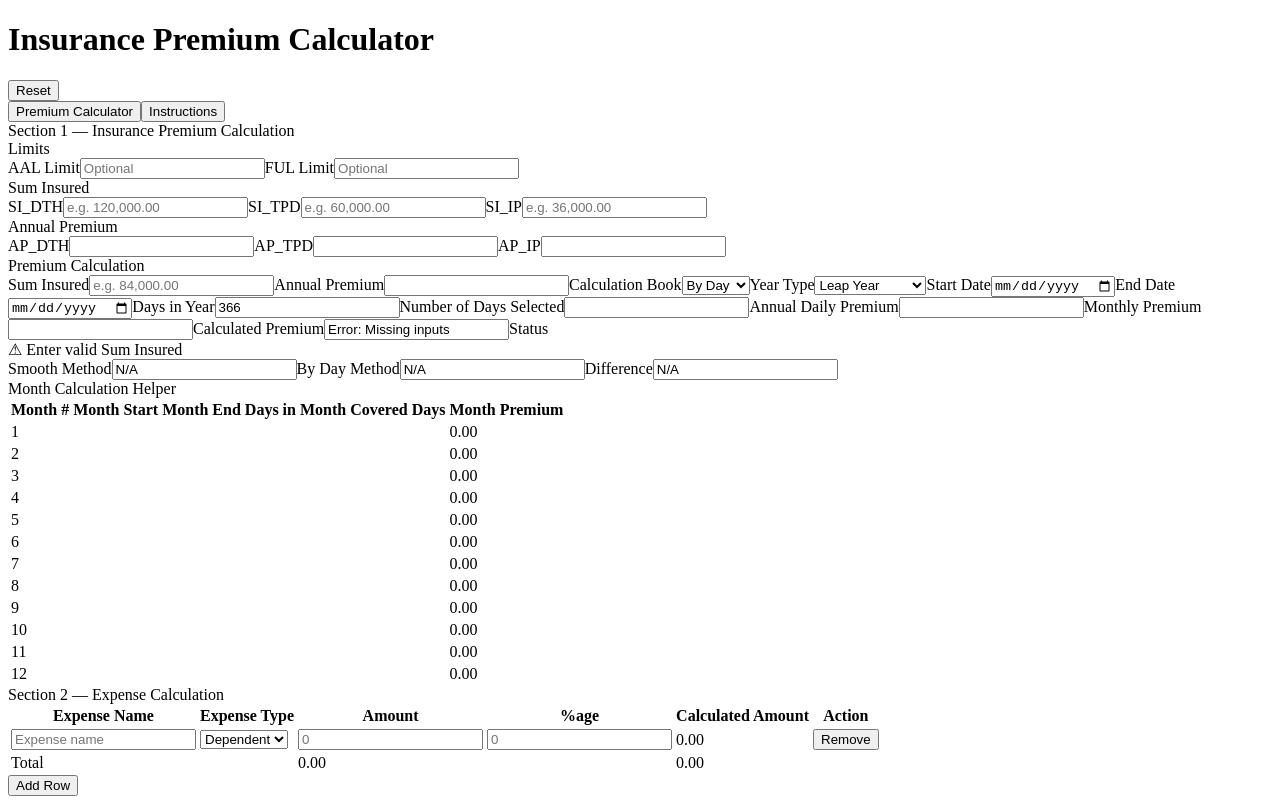
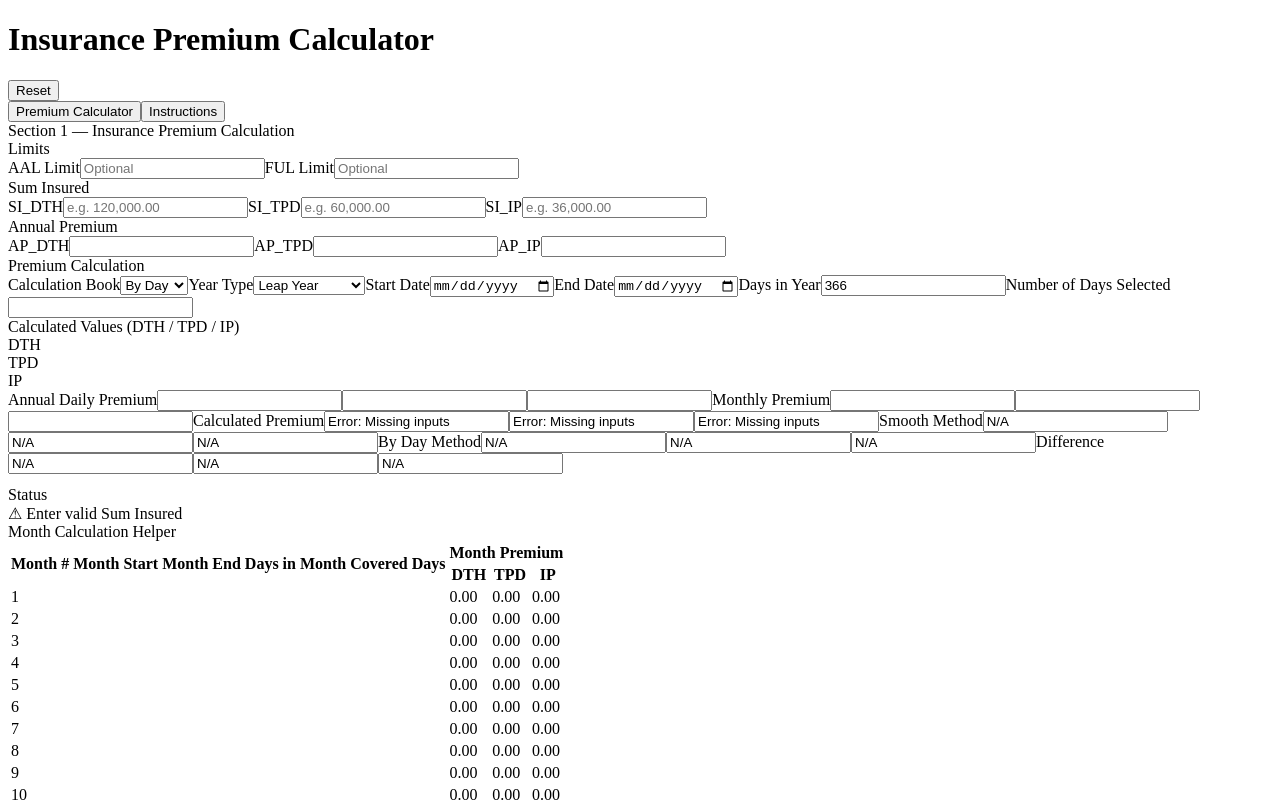
Before and after one commit to sharmalily1984-cloud/insurance-premium-web, a React (Vite) app: page / in a window 1280 px wide. Shown: the top 802 px of the page. Built offline with nearby package versions, Linux system fonts and the light colour scheme; the HTML template or start-up script is replaced by a standard one.

Commit message:
Remove old Sum Insured/Annual Premium; split calculations into DTH/TPD/IP columns

```diff
--- a/src/App.tsx
+++ b/src/App.tsx
@@ -29,7 +29,6 @@ export default function App() {
   // --- All calculator + expense state lifted here so it persists across tab
   //     switches (both tabs share this parent). A full page refresh remounts
   //     App and starts blank — no localStorage/sessionStorage involved. ---
-  const [sumInsuredText, setSumInsuredText] = useState('');
   const [book, setBook] = useState<CalculationBook | ''>(initialBook);
   const [yearType, setYearType] = useState<YearType | ''>(initialYearType);
   const [startDate, setStartDate] = useState('');
@@ -58,7 +57,6 @@ export default function App() {
 
   const handleReset = () => {
     if (!window.confirm('Reset all data?')) return;
-    setSumInsuredText('');
     setBook(initialBook);
     setYearType(initialYearType);
     setStartDate('');
@@ -100,8 +98,6 @@ export default function App() {
       {tab === 'calculator' ? (
         <>
           <Section1
-            sumInsuredText={sumInsuredText}
-            setSumInsuredText={setSumInsuredText}
             book={book}
             setBook={setBook}
             yearType={yearType}
--- a/src/components/Section1.tsx
+++ b/src/components/Section1.tsx
@@ -6,12 +6,11 @@ import {
   fmtDate,
   type CalculationBook,
   type PremiumInputs,
+  type PremiumResult,
   type YearType,
 } from '../engine/premiumEngine';
 
 interface Section1Props {
-  sumInsuredText: string;
-  setSumInsuredText: (v: string) => void;
   book: CalculationBook | '';
   setBook: (v: CalculationBook | '') => void;
   yearType: YearType | '';
@@ -111,10 +110,15 @@ function MoneyInput({
   );
 }
 
+/** Helper to display a calculated premium value. */
+function calcDisplay(r: PremiumResult): string {
+  return typeof r.calculatedPremium === 'number'
+    ? fmt2(r.calculatedPremium)
+    : r.calculatedPremium;
+}
+
 export default function Section1(props: Section1Props) {
   const {
-    sumInsuredText,
-    setSumInsuredText,
     book,
     setBook,
     yearType,
@@ -135,8 +139,6 @@ export default function Section1(props: Section1Props) {
     setSiIpText,
   } = props;
 
-  const [sumFocused, setSumFocused] = useState(false);
-
   // Parse limits
   const aalLimit = parseMoney(aalLimitText);
   const fulLimit = parseMoney(fulLimitText);
@@ -156,32 +158,29 @@ export default function Section1(props: Section1Props) {
   const tpdMsg = siValidationMsg(siTpd, aalLimit, fulLimit);
   const ipMsg = siValidationMsg(siIp, aalLimit, fulLimit);
 
-  // --- Existing Sum Insured / engine logic (unchanged) ---
-  const inputs: PremiumInputs = useMemo(
-    () => ({
-      sumInsured: parseMoney(sumInsuredText),
-      book,
-      yearType,
-      startDate,
-      endDate,
-    }),
-    [sumInsuredText, book, yearType, startDate, endDate],
+  // --- Run engine for each SI field (DTH/TPD/IP) ---
+  // The engine uses sumInsured to derive everything. We pass each SI independently.
+  const inputsDth: PremiumInputs = useMemo(
+    () => ({ sumInsured: siDth, book, yearType, startDate, endDate }),
+    [siDth, book, yearType, startDate, endDate],
+  );
+  const inputsTpd: PremiumInputs = useMemo(
+    () => ({ sumInsured: siTpd, book, yearType, startDate, endDate }),
+    [siTpd, book, yearType, startDate, endDate],
+  );
+  const inputsIp: PremiumInputs = useMemo(
+    () => ({ sumInsured: siIp, book, yearType, startDate, endDate }),
+    [siIp, book, yearType, startDate, endDate],
   );
 
-  const r = useMemo(() => calculatePremium(inputs), [inputs]);
+  const rDth = useMemo(() => calculatePremium(inputsDth), [inputsDth]);
+  const rTpd = useMemo(() => calculatePremium(inputsTpd), [inputsTpd]);
+  const rIp = useMemo(() => calculatePremium(inputsIp), [inputsIp]);
 
-  // While editing show the raw sanitized value; when blurred show currency format.
-  const sumParsed = parseMoney(sumInsuredText);
-  const sumDisplay = sumFocused
-    ? sumInsuredText.replace(/,/g, '')
-    : sumParsed != null
-      ? fmt2(sumParsed)
-      : '';
-
-  const calcPremiumDisplay =
-    typeof r.calculatedPremium === 'number'
-      ? fmt2(r.calculatedPremium)
-      : r.calculatedPremium;
+  // Status: use DTH result for overall status display (they share the same
+  // non-SI fields so status will be the same once SI is filled in any).
+  // We pick the first one that has a real SI, or DTH as fallback.
+  const statusResult = siDth != null ? rDth : siTpd != null ? rTpd : rDth;
 
   return (
     <div>
@@ -267,25 +266,9 @@ export default function Section1(props: Section1Props) {
           <ReadOnly value={apIp != null ? fmt2(apIp) : ''} />
         </div>
 
-        {/* --- Existing Sum Insured + Premium Calculation fields --- */}
+        {/* --- Premium Calculation --- */}
         <div className="subhead">Premium Calculation</div>
         <div className="field-grid">
-          <label htmlFor="sumInsured">Sum Insured</label>
-          <input
-            id="sumInsured"
-            className="field input"
-            type="text"
-            inputMode="decimal"
-            placeholder="e.g. 84,000.00"
-            value={sumDisplay}
-            onFocus={() => setSumFocused(true)}
-            onBlur={() => setSumFocused(false)}
-            onChange={(e) => setSumInsuredText(sanitizeMoney(e.target.value))}
-          />
-
-          <label>Annual Premium</label>
-          <ReadOnly value={r.annualPremium == null ? '' : fmt2(r.annualPremium)} />
-
           <label htmlFor="book">Calculation Book</label>
           <select
             id="book"
@@ -327,50 +310,77 @@ export default function Section1(props: Section1Props) {
           />
 
           <label>Days in Year</label>
-          <ReadOnly value={r.daysInYear == null ? '' : String(r.daysInYear)} />
+          <ReadOnly value={rDth.daysInYear == null ? '' : String(rDth.daysInYear)} />
 
           <label>Number of Days Selected</label>
-          <ReadOnly value={r.daysSelected == null ? '' : String(r.daysSelected)} />
+          <ReadOnly value={rDth.daysSelected == null ? '' : String(rDth.daysSelected)} />
+        </div>
+
+        {/* --- DTH / TPD / IP computed fields in a 4-column grid --- */}
+        <div className="subhead">Calculated Values (DTH / TPD / IP)</div>
+        <div className="triple-grid">
+          <div className="triple-header" />
+          <div className="triple-header">DTH</div>
+          <div className="triple-header">TPD</div>
+          <div className="triple-header">IP</div>
 
           <label>Annual Daily Premium</label>
-          <ReadOnly
-            value={r.annualDailyPremium == null ? '' : fmt2(r.annualDailyPremium)}
-          />
+          <ReadOnly value={rDth.annualDailyPremium == null ? '' : fmt2(rDth.annualDailyPremium)} />
+          <ReadOnly value={rTpd.annualDailyPremium == null ? '' : fmt2(rTpd.annualDailyPremium)} />
+          <ReadOnly value={rIp.annualDailyPremium == null ? '' : fmt2(rIp.annualDailyPremium)} />
 
           <label>Monthly Premium</label>
-          <ReadOnly value={r.monthlyPremium == null ? '' : fmt2(r.monthlyPremium)} />
+          <ReadOnly value={rDth.monthlyPremium == null ? '' : fmt2(rDth.monthlyPremium)} />
+          <ReadOnly value={rTpd.monthlyPremium == null ? '' : fmt2(rTpd.monthlyPremium)} />
+          <ReadOnly value={rIp.monthlyPremium == null ? '' : fmt2(rIp.monthlyPremium)} />
 
           <label>Calculated Premium</label>
-          <ReadOnly value={calcPremiumDisplay} />
-
-          <label>Status</label>
-          <div className={`status ${r.status.kind}`}>{r.status.text}</div>
+          <ReadOnly value={calcDisplay(rDth)} />
+          <ReadOnly value={calcDisplay(rTpd)} />
+          <ReadOnly value={calcDisplay(rIp)} />
 
           <label>Smooth Method</label>
-          <ReadOnly value={numOrNa(r.smoothMethod)} />
+          <ReadOnly value={numOrNa(rDth.smoothMethod)} />
+          <ReadOnly value={numOrNa(rTpd.smoothMethod)} />
+          <ReadOnly value={numOrNa(rIp.smoothMethod)} />
 
           <label>By Day Method</label>
-          <ReadOnly value={numOrNa(r.byDayMethod)} />
+          <ReadOnly value={numOrNa(rDth.byDayMethod)} />
+          <ReadOnly value={numOrNa(rTpd.byDayMethod)} />
+          <ReadOnly value={numOrNa(rIp.byDayMethod)} />
 
           <label>Difference</label>
-          <ReadOnly value={numOrNa(r.difference)} />
+          <ReadOnly value={numOrNa(rDth.difference)} />
+          <ReadOnly value={numOrNa(rTpd.difference)} />
+          <ReadOnly value={numOrNa(rIp.difference)} />
         </div>
 
+        <div className="field-grid" style={{ marginTop: 12 }}>
+          <label>Status</label>
+          <div className={`status ${statusResult.status.kind}`}>{statusResult.status.text}</div>
+        </div>
+
+        {/* --- Month Calculation Helper with 3 sub-columns for Month Premium --- */}
         <div className="subhead">Month Calculation Helper</div>
         <div className="table-scroll">
           <table>
             <thead>
               <tr>
-                <th>Month #</th>
-                <th>Month Start</th>
-                <th>Month End</th>
-                <th>Days in Month</th>
-                <th>Covered Days</th>
-                <th>Month Premium</th>
+                <th rowSpan={2}>Month #</th>
+                <th rowSpan={2}>Month Start</th>
+                <th rowSpan={2}>Month End</th>
+                <th rowSpan={2}>Days in Month</th>
+                <th rowSpan={2}>Covered Days</th>
+                <th colSpan={3}>Month Premium</th>
+              </tr>
+              <tr>
+                <th>DTH</th>
+                <th>TPD</th>
+                <th>IP</th>
               </tr>
             </thead>
             <tbody>
-              {r.months.map((m) => {
+              {rDth.months.map((m, idx) => {
                 const hasDates = m.monthStartMs !== 0 || m.monthEndMs !== 0;
                 return (
                   <tr key={m.monthNumber}>
@@ -379,7 +389,9 @@ export default function Section1(props: Section1Props) {
                     <td>{hasDates ? fmtDate(m.monthEndMs) : ''}</td>
                     <td>{hasDates ? m.daysInMonth : ''}</td>
                     <td>{hasDates ? m.coveredDays : ''}</td>
-                    <td>{fmt2(m.monthPremium)}</td>
+                    <td>{fmt2(rDth.months[idx].monthPremium)}</td>
+                    <td>{fmt2(rTpd.months[idx].monthPremium)}</td>
+                    <td>{fmt2(rIp.months[idx].monthPremium)}</td>
                   </tr>
                 );
               })}
--- a/src/theme.css
+++ b/src/theme.css
@@ -106,6 +106,22 @@ body {
   gap: 8px 14px;
   align-items: center;
   max-width: 620px;
+}
+
+/* Triple-value grid (label + 3 boxes for DTH/TPD/IP) */
+.triple-grid {
+  display: grid;
+  grid-template-columns: 230px 1fr 1fr 1fr;
+  gap: 8px 10px;
+  align-items: center;
+  max-width: 820px;
+}
+
+.triple-header {
+  font-weight: 700;
+  text-align: center;
+  font-size: 13px;
+  color: var(--table-head-fg);
 }
 
 .field-grid label {
```
